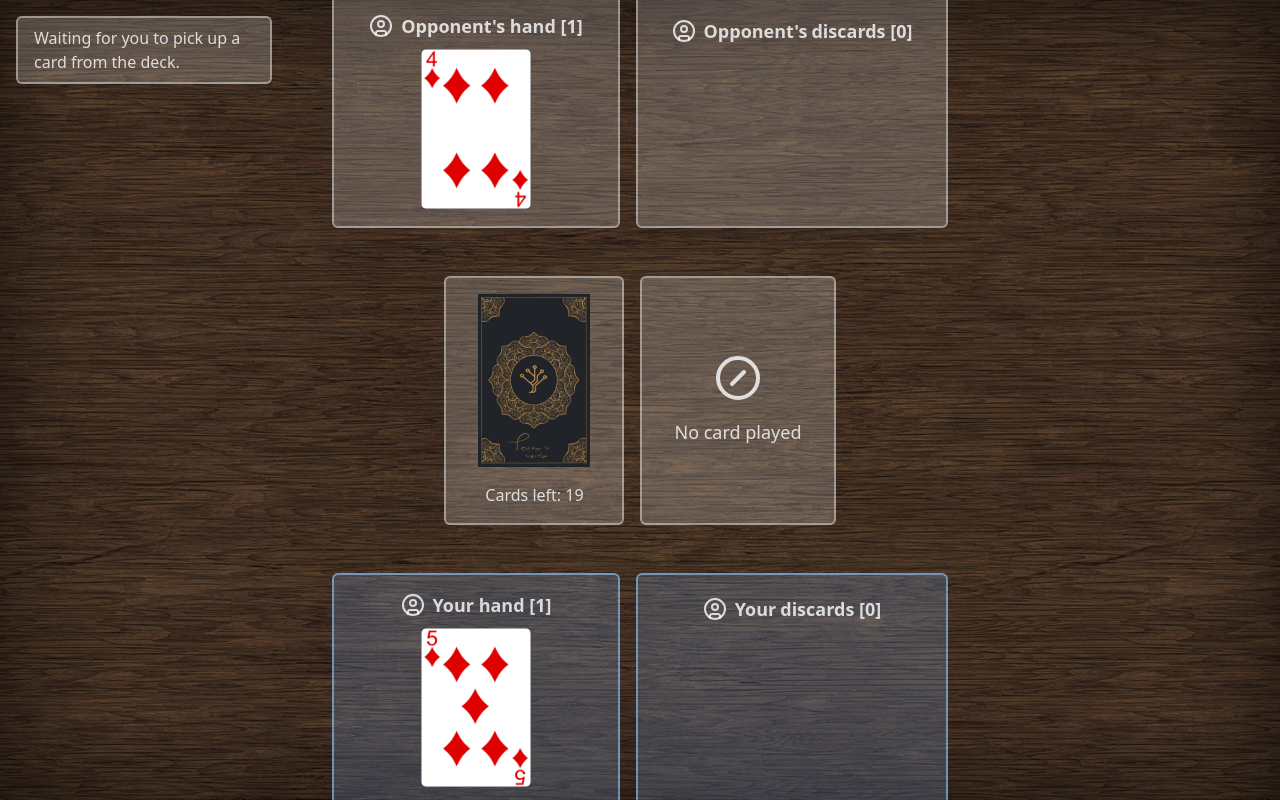
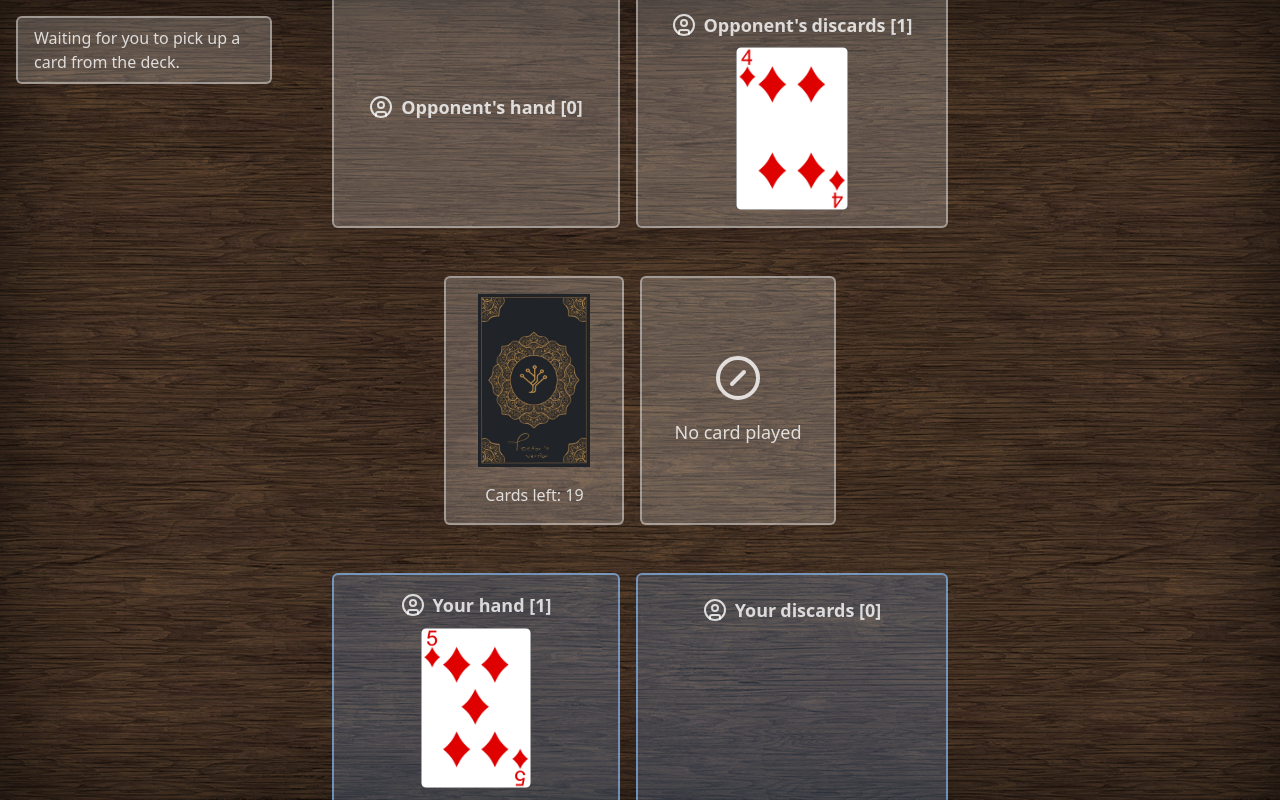
Before and after one commit to tactordev/cards-tnp, a Next.js app: page /local in a window 1280 px wide. Both pictures are taken after a click on the picture 476 px from the left and 128 px from the top of the page. Built offline with nearby package versions, Linux system fonts and the light colour scheme.

Commit message:
Discard animation

```diff
--- a/app/local/page.tsx
+++ b/app/local/page.tsx
@@ -26,6 +26,10 @@ function useGameC() {
         throw new Error("useGame not in gc provider");
     }
     return context;
+}
+
+function parseCardPath(card: Card) {
+    return `/cards/playing_cards/${card.value === 1 ? "A_of_diamonds" : card.value === 10 ? "T_of_diamonds" : card.value === 0 ? "red_joker" : `${card.value}_of_diamonds`}.png`
 }
 
 function Prompt() {
@@ -58,6 +62,10 @@ function Prompt() {
 function Hand({ id }: { id: number; }) {
     const gc = useGameC();
 
+    const playCard = (card: Card) => {
+        return gc.game!.playCard(id, card);
+    }
+
     return (
         gc.game ?
             gc.game.deck.length === 0 ?
@@ -71,7 +79,12 @@ function Hand({ id }: { id: number; }) {
                     <div className="flex flex-row items-center justify-center gap-2">
                         {
                             gc.game.players[id].hand.map((card, index) => (
-                                <Image src={`/cards/playing_cards/${card.value === 1 ? "A_of_diamonds" : card.value === 10 ? "T_of_diamonds" : card.value === 0 ? "red_joker" : `${card.value}_of_diamonds`}.png`}alt={`${card.value}`} width={256} height={256} className="w-28 h-auto hover:cursor-pointer border-1 border-transparent hover:border-yellow-500 rounded-md transition-all duration-200" key={index} />
+                                <motion.div
+                                    key={card.id}
+                                    layoutId={card.id}
+                                >
+                                    <Image src={parseCardPath(card)} alt={`${card.value}`} width={256} height={256} className="w-28 h-auto hover:cursor-pointer border-1 border-transparent hover:border-yellow-500 rounded-md transition-all duration-200" key={index} onClick={() => {playCard(card)}} />
+                                </motion.div>
                             ))
                         }
                     </div>
@@ -97,7 +110,13 @@ function DiscardedHand({ id }: { id: number; }) {
                         <p className="flex items-center min-w-0 overflow-hidden"><span className="inline-block truncate mr-1">{id === 0 ? "Opponent's" : "Your"}</span><span className="shrink-0">discards [{gc.game.players[id].discarded.length}]</span></p>
                     </div>
                     <div className="flex flex-row items-center justify-center gap-2">
-                        <div className="w-24 h-38" />
+                        {
+                            gc.game.players[id].discarded.length === 0 ? <div className="w-24 h-38" />
+                            :
+                                <div className="flex flex-row">
+                                  { gc.game.players[id].discarded.map((card: Card, index: number) => <motion.div key={card.id} layoutId={card.id} className="not-first:-ml-22"><Image src={parseCardPath(card)} key={index} alt={`${card.value}`} width={256} height={256} className="w-28 h-auto" /></motion.div>) }
+                                </div>
+                        }
                     </div>
                 </div>
             </div>
--- a/components/game.tsx
+++ b/components/game.tsx
@@ -34,7 +34,7 @@ const details: Record<cv, { name: string; description: string; }> = {
 export type cv = 0 | 1 | 2 | 3 | 4 | 5 | 6 | 7 | 8 | 9 | 10;
 
 export class Card {
-    constructor ( public readonly value: cv, public readonly name: string, public readonly description: string ) { }
+    constructor ( public readonly value: cv, public readonly name: string, public readonly description: string, public readonly id: string ) { }
 
     execute(game: Game, agent: User, instrument: User, value?: cv) {
         // execute action, implement later
@@ -95,9 +95,9 @@ export default class Game {
         ]
         shuffle(deckPool);
 
-        this.deck = deckPool.map((value) => {
+        this.deck = deckPool.map((value, index) => {
             const info = details[value] || { name: "//", descrpition: "??" };
-            return new Card(value, info.name, info.description);
+            return new Card(value, info.name, info.description, `${value}-${index}`);
         });
 
         this.frender();
@@ -144,4 +144,14 @@ export default class Game {
         }
     }
 
+
+    playCard(id: number, card: Card): void {
+        console.log("Hi");
+        this.players[id].hand = this.players[id].hand.filter((value: Card) => { return value.id !== card.id });
+        console.log(this.players[id].hand);
+        this.players[id].discarded.push(card);
+        this.frender();
+        return;
+    }
+
 }
```
